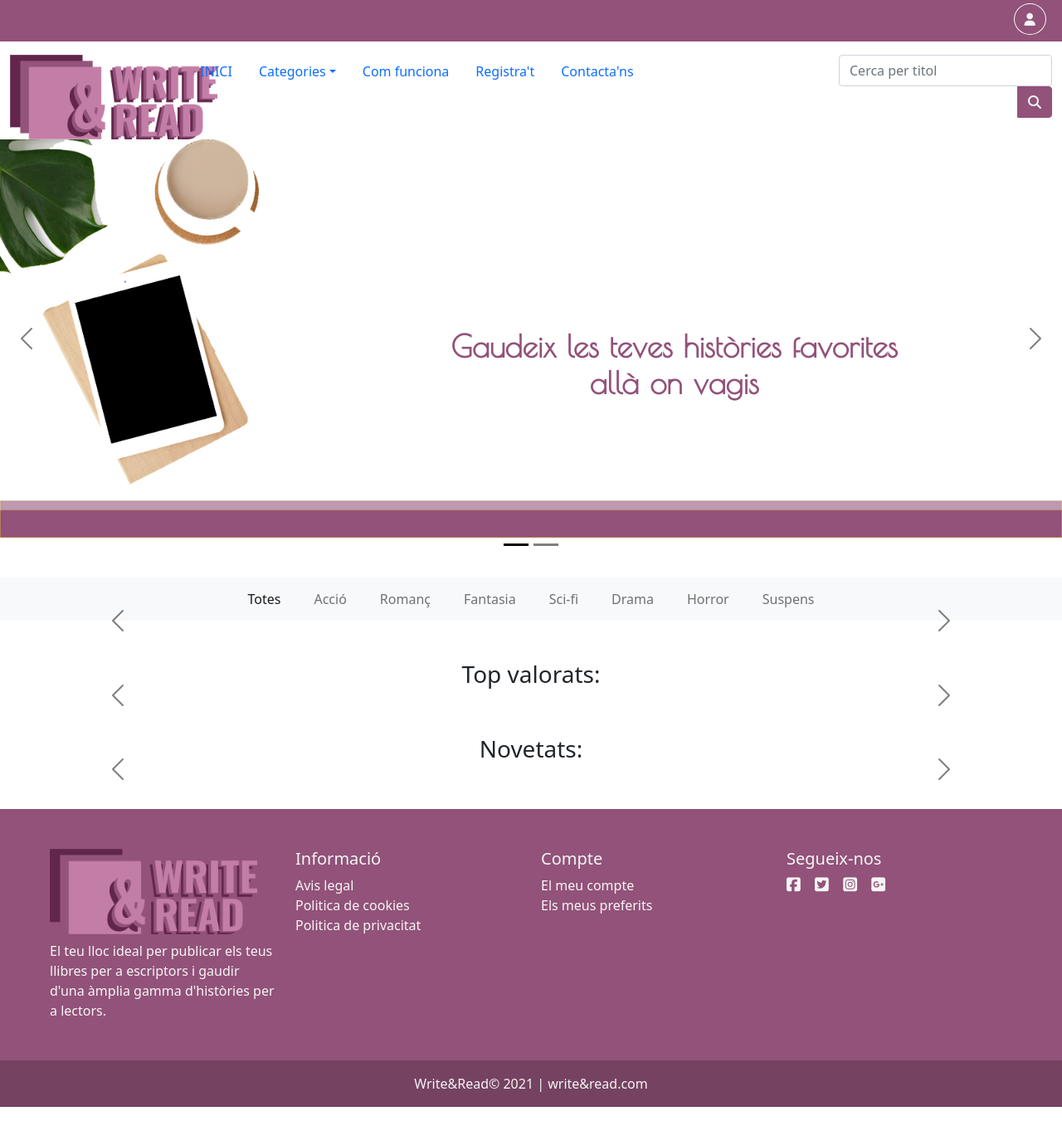
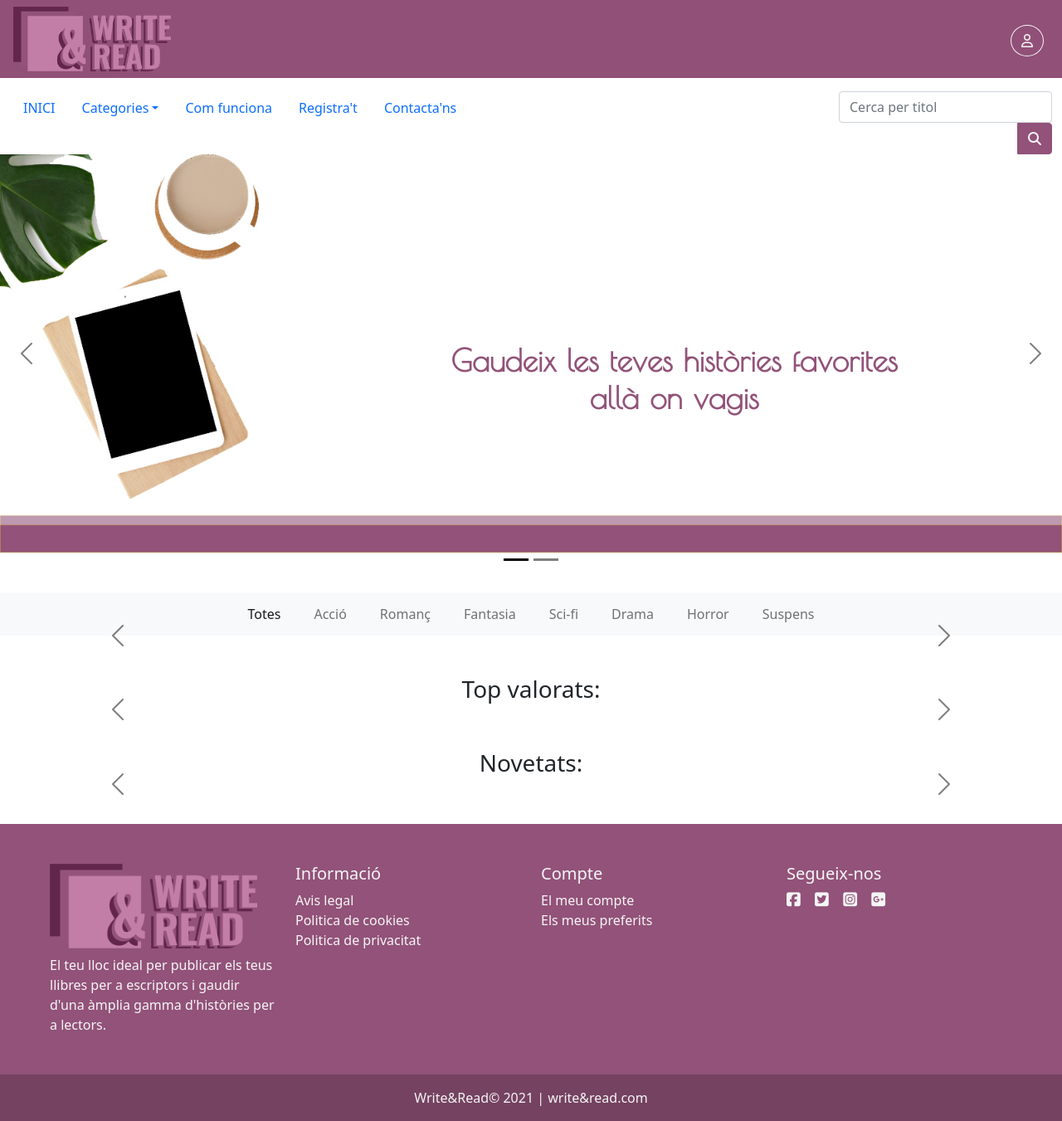
Before and after one commit to demateu/write_and_read, a PHP site: page /write_and_read/ in a window 1280 px wide. Shown: the whole page at 83% size. Run offline with PHP 8.4, Linux system fonts and the light colour scheme; data that the repository does not hold is empty; some libraries are stand-ins or nearby versions.

Commit message:
edito estilos

```diff
--- a/assets/css/styles.css
+++ b/assets/css/styles.css
@@ -26,16 +26,19 @@ h3{
 
 
 /*HEADER*/
-#user{
-    background-color: #925279;
-    text-align: right;
-    height: 50px;
+#user_button{
+    border: 1px solid whitesmoke;
+    border-radius: 60%;
+    color: whitesmoke;
+    float: right;
+    margin-right: 10px;
 }
 
-#user button {
-	margin-right: 1.5%;
-    border: 1px solid whitesmoke;
-    border-radius: 60%;
+/*centrar  verticalment el logo i l'accés al registre*/
+#first_line{
+    display: flex;
+    justify-content: center;
+    align-items: center;
 }
 
 #user button:hover{
@@ -250,9 +253,8 @@ footer a{
 
 /*estilos generales basicos guia de estilos*/
 .primary{
-    min-height: 50px;
     background-color: #915078;
-    color: white;
+    color: whitesmoke;
 }
 
 .p-light{
@@ -262,7 +264,7 @@ footer a{
 
 .p-dark{
     background-color: #62244c;
-    color: white;
+    color: whitesmoke;
 }
 
 /*Fitxa escriptor
--- a/view/layout/header.php
+++ b/view/layout/header.php
@@ -45,25 +45,26 @@
         <!-- Capçalera de la web -->
         <header id="capçalera">
 
-            <div class="row">
-                <div class="col-12 p-0">
-                    <!-- User icona -->
-                    <div id="user">
-                        <button type="button" class="btn mt-1">
-                            <i class="far fa-user"></i>
-                        </button>
-                    </div>
+            <div class="row primary" id="first_line">
+                <!--Logo i buscador de la web -->
+                <div class="col-6 p-2" id="logo_search">
+                    <a href="<?=base_url?>index.php">
+                        <img src="<?=base_url?>assets/img/identity/wr_logo_250px.png" alt="logo" width="190" height="auto" class="ms-2"/>
+                    </a>
                 </div>
+                <!--Fi Logo-->
+                <!-- User icona-->
+                <div class="col-6" id="user_area">
+                    <button type="button" class="btn mt-1" id="user_button">
+                        <i class="far fa-user"></i>
+                    </button>
+                </div>
+                <!--Fi sUser icona-->
             </div>
 
             <!--  MENU NAV  -->
             <div class="row pt-3" id="menu-nav">
-                <!--Logo i buscador de la web -->
-                <div class="col-2" id="logo_search">
-                    <a href="<?=base_url?>index.php">
-                        <img src="<?=base_url?>assets/img/identity/wr_logo_250px.png" alt="logo" width="250" height="auto"/>
-                    </a>
-                </div>
+
                 <!--  MENU  -->
                 <nav id="menu" class="col">
                     <ul class="nav nav-pills">
```
Also changed, not shown: view/panel_control/EscriptorView.php (+42 -15 lines).
